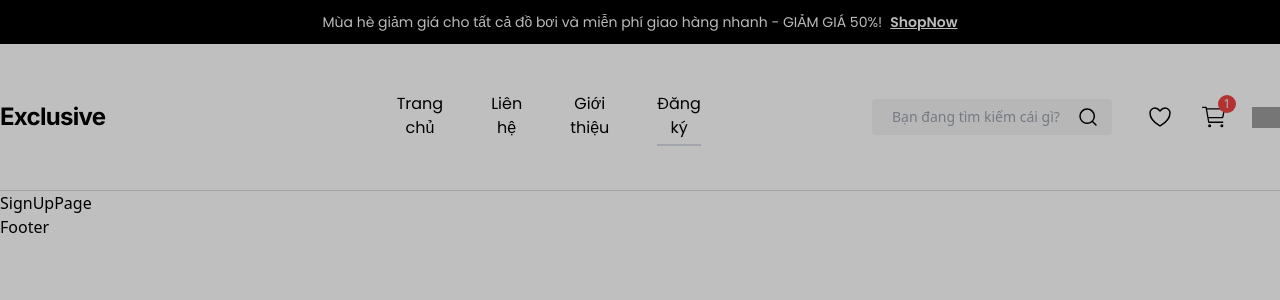
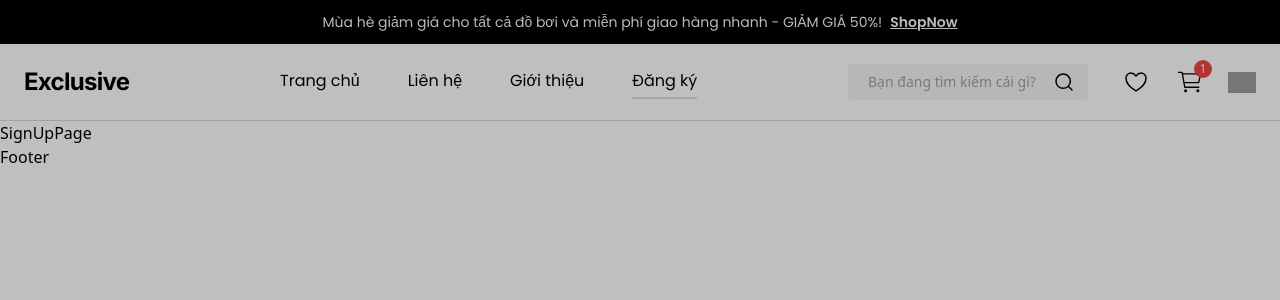
Before and after one commit to xuanphong03/E-commerce-Website, a React (Vite) app: page /sign-up in a window 1280 px wide. Shown: the top 300 px of the page. Built offline with nearby package versions, Linux system fonts and the light colour scheme; grey boxes are pictures that could not be loaded.

Commit message:
Reponsive tablet and desktop sreen v1.0.0

```diff
--- a/src/layouts/Header/index.jsx
+++ b/src/layouts/Header/index.jsx
@@ -75,7 +75,7 @@ export default function Header() {
               </span>
             </p>
           </div>
-          <div className="mx-auto flex max-w-[1300px] items-center px-6 py-4 lg:justify-between lg:px-0 lg:py-7">
+          <div className="mx-auto flex max-w-[1300px] items-center px-6 py-4 lg:justify-between lg:py-5 2xl:px-0 2xl:py-6">
             <div className="mr-12 flex items-center justify-center lg:mr-0">
               <Link
                 className="font-inter text-xl font-bold leading-none -tracking-[0.72px] text-black lg:text-2xl"
@@ -85,12 +85,12 @@ export default function Header() {
               </Link>
             </div>
             <nav className="hidden font-poppins lg:block">
-              <ul className="block w-56 items-center gap-12 px-5 py-4 lg:flex">
+              <ul className="flex items-center gap-12">
                 {NavList.map((navItem) => (
                   <li key={navItem.id}>
                     <NavLink
                       className={({ isActive }) =>
-                        `${isActive ? 'border-[#D9DBE9]' : 'border-transparent'} block border-b-2 border-solid py-1 text-center text-sm font-normal leading-normal transition-colors hover:border-[#909090] lg:text-base`
+                        `${isActive ? 'border-[#D9DBE9]' : 'border-transparent'} block border-b-2 border-solid py-1 text-center text-sm font-normal leading-normal transition-colors hover:border-[#D9DBE9] lg:text-base`
                       }
                       to={navItem.path}
                     >
```
